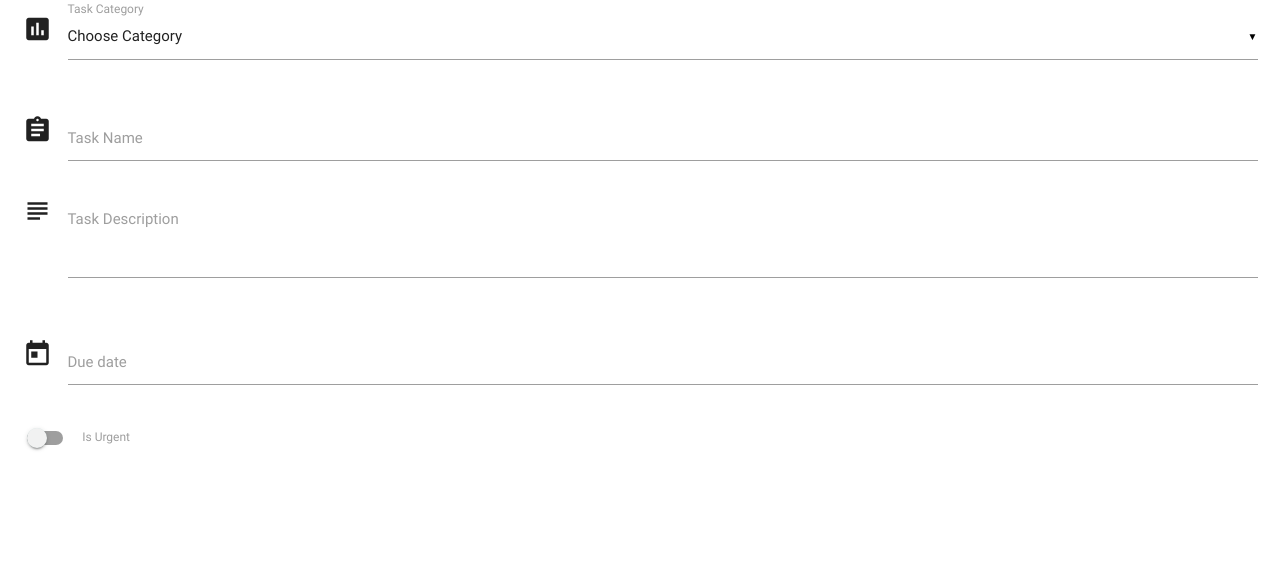
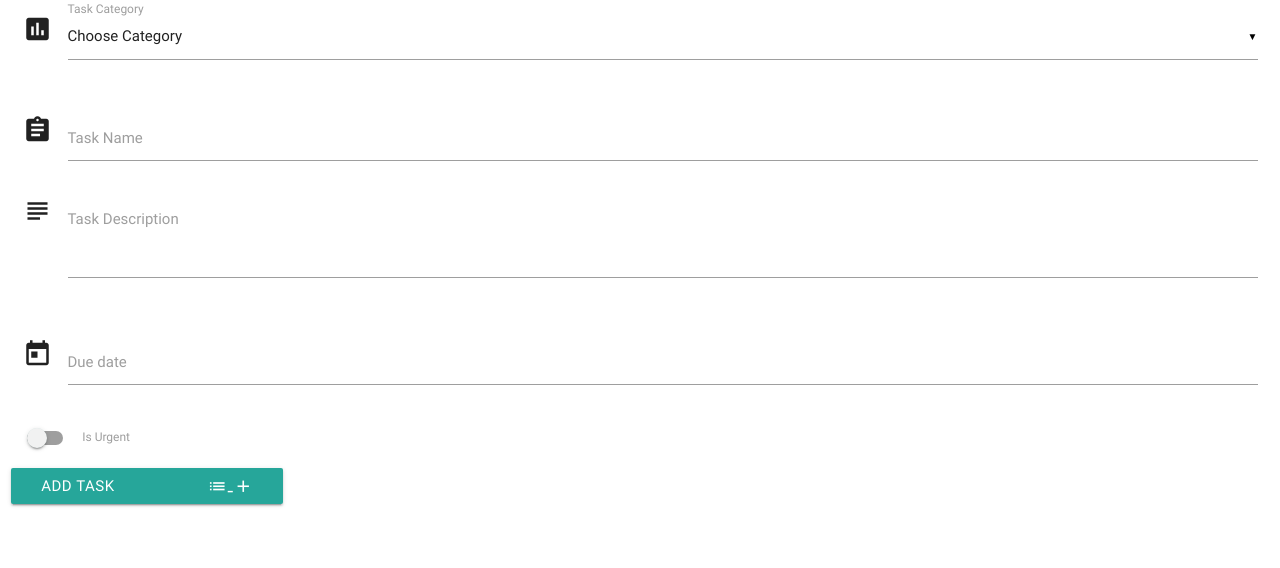
Before and after one commit to fudge88/task_manager, a Flask app: page /add_task in a window 1280 px wide. Shown: the part 89-657 px from the top of the page. Run offline with Flask 2, Linux system fonts and the light colour scheme; data that the repository does not hold is empty; some libraries are stand-ins or nearby versions.

Commit message:
addtasks complete- css file added

```diff
--- a/app.py
+++ b/app.py
@@ -19,6 +19,12 @@ def get_tasks():
 def add_task():
     return render_template("addtask.html", categories=mongo.db.categories.find())
 
+@app.route('/insert_task', methods=['POST'])
+def insert_task():
+    tasks = mongo.db.tasks
+    tasks.insert_one(request.form.to_dict())
+    return redirect(url_for('get_tasks'))
+
 
 if __name__ == '__main__':
     app.run(host=os.environ.get('IP'),
--- /dev/null
+++ b/static/css/style.css
@@ -0,0 +1,3 @@
+body{
+    background-color: red;
+}
--- a/templates/addtask.html
+++ b/templates/addtask.html
@@ -2,7 +2,7 @@
 
 <h3>Add task</h3>
 <div class="row">
-  <form action="" method="POST" class="col s12">
+  <form action="{{ url_for('insert_task') }}" method="POST" class="col s12">
     <div class="row">
       <div class="input-field col s12">
         <i class="material-icons prefix">poll</i>
@@ -35,7 +35,7 @@
       <div class="row">
         <div id="matfix" class="input-field col s12">
           <i class="material-icons prefix">today</i>
-        <input id="due_date" name="due-date" type="text" class="datepicker">
+          <input id="due_date" name="due-date" type="text" class="datepicker" />
           <label for="icon_prefix">Due date</label>
         </div>
       </div>
@@ -48,6 +48,9 @@
           </label>
         </div>
       </div>
+      <button class="btn waves-effect waves-light" type="submit" name="action">Add Task
+        <i class="material-icons right">playlist-add</i>
+      </button>
     </div>
   </form>
 </div>
--- a/templates/base.html
+++ b/templates/base.html
@@ -3,7 +3,7 @@
 <head>
 <link href="https://fonts.googleapis.com/icon?family=Material+Icons" rel="stylesheet">
 <link rel="stylesheet" href="https://cdnjs.cloudflare.com/ajax/libs/materialize/0.100.2/css/materialize.min.css">
-
+<link rel="stylesheet" href="{{url_for('static', filename='css/style.css')}}" type="text.css">
 </head>
 <body>
     {% block content %}
```
Lines whose indentation alone changed are shown as unchanged.
